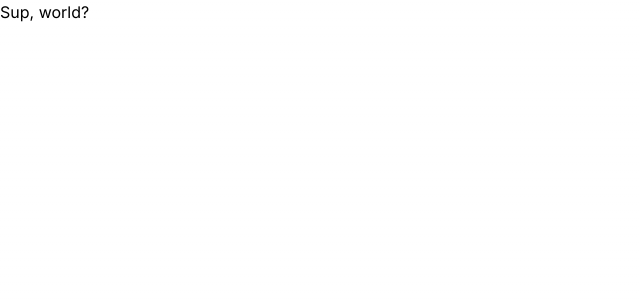
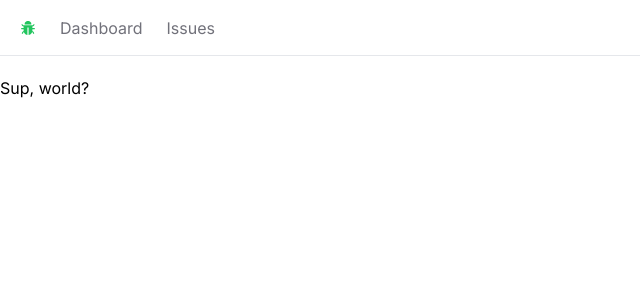
Before and after one commit to WanderlustKing11/issue-tracker, a Next.js app: page / in a window 1280 px wide. Shown: the top 300 px of the page, without its empty margins (0-640 px from the left). Built offline with nearby package versions, Linux system fonts and the light colour scheme.

Commit message:
Build the navbar

```diff
--- /dev/null
+++ b/app/NavBar.tsx
@@ -0,0 +1,31 @@
+import Link from 'next/link';
+import React from 'react';
+import { AiFillBug } from 'react-icons/ai';
+
+const NavBar = () => {
+  const links = [
+    { label: 'Dashboard', href: '/' },
+    { label: 'Issues', href: '/issues' },
+  ];
+
+  return (
+    <nav className='flex space-x-6 border-b mb-5 px-5 h-14 items-center'>
+      <Link href='/'>
+        <AiFillBug className='fill-green-500' />
+      </Link>
+      <ul className='flex space-x-6'>
+        {links.map((link) => (
+          <Link
+            key={link.href}
+            href={link.href}
+            className='text-zinc-500 hover:text-zinc-800 transition-colors'
+          >
+            {link.label}
+          </Link>
+        ))}
+      </ul>
+    </nav>
+  );
+};
+
+export default NavBar;
--- a/app/globals.css
+++ b/app/globals.css
@@ -9,19 +9,19 @@
 }
 
 @media (prefers-color-scheme: dark) {
-  :root {
+  /* :root {
     --foreground-rgb: 255, 255, 255;
     --background-start-rgb: 0, 0, 0;
     --background-end-rgb: 0, 0, 0;
-  }
+  } */
 }
 
 body {
   color: rgb(var(--foreground-rgb));
-  background: linear-gradient(
+  /* background: linear-gradient(
       to bottom,
       transparent,
       rgb(var(--background-end-rgb))
     )
-    rgb(var(--background-start-rgb));
+    rgb(var(--background-start-rgb)); */
 }
--- a/app/layout.tsx
+++ b/app/layout.tsx
@@ -1,22 +1,26 @@
-import './globals.css'
-import type { Metadata } from 'next'
-import { Inter } from 'next/font/google'
+import './globals.css';
+import type { Metadata } from 'next';
+import { Inter } from 'next/font/google';
+import NavBar from './NavBar';
 
-const inter = Inter({ subsets: ['latin'] })
+const inter = Inter({ subsets: ['latin'] });
 
 export const metadata: Metadata = {
   title: 'Create Next App',
   description: 'Generated by create next app',
-}
+};
 
 export default function RootLayout({
   children,
 }: {
-  children: React.ReactNode
+  children: React.ReactNode;
 }) {
   return (
-    <html lang="en">
-      <body className={inter.className}>{children}</body>
+    <html lang='en'>
+      <body className={inter.className}>
+        <NavBar />
+        <main>{children}</main>
+      </body>
     </html>
-  )
+  );
 }
--- a/package.json
+++ b/package.json
@@ -19,6 +19,7 @@
     "postcss": "8.4.38",
     "react": "18.3.1",
     "react-dom": "18.3.1",
+    "react-icons": "^4.11.0",
     "tailwindcss": "3.4.3",
     "typescript": "5.4.5"
   }
```
Also changed, not shown: 1 other file (tests, documents, lock files or other folders).
